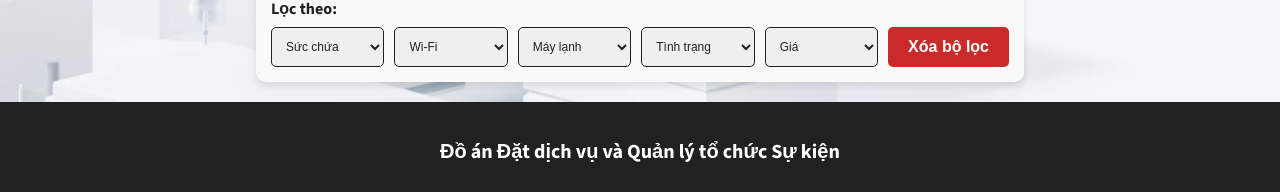
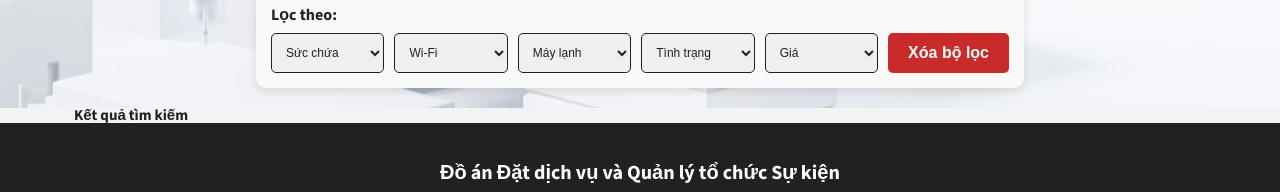
Before and after one commit to TruongDang23/Project_CNPM_Moi, a React (Vite) app: page /list-hall in a window 1280 px wide. Shown: the part 193-385 px from the top of the page. Built offline with nearby package versions, Linux system fonts and the light colour scheme.

Commit message:
Update Header and FilterSearch components

```diff
--- a/src/components/Header.jsx
+++ b/src/components/Header.jsx
@@ -91,7 +91,9 @@ const Navbar = styled.nav`
   justify-content: space-between;
   align-items: center;
   padding: 10px 20px;
-  background-color: #fff;
+  backdrop-filter: blur(10px);
+  ${'' /* background-color: #fff; */}
+  background-color: rgba(255, 255, 255, 0.8);
   border-bottom: 2px solid #f1f3f5;
   box-shadow: 0 2px 4px rgba(9, 8, 18, 0.07);
 
--- a/src/pages/system/listService/Hall/FilterSearch.jsx
+++ b/src/pages/system/listService/Hall/FilterSearch.jsx
@@ -68,7 +68,7 @@ const FilterSearchWrapper = styled.section`
   object-fit: cover;
   padding: 2rem 0;
   h1 {
-    font-size: 2.4rem;
+    font-size: 3rem;
     margin-bottom: 2rem;
     color: var(--primary-color);
     text-align: center;
--- a/src/pages/system/listService/Hall/ListHall.jsx
+++ b/src/pages/system/listService/Hall/ListHall.jsx
@@ -5,6 +5,7 @@ import Sticky from 'react-sticky-el'
 import Header from '../../../../components/Header'
 import Footer from '../../../../components/Footer'
 import FilterSearch from './FilterSearch'
+import ResultSearch from './ResultSearch'
 
 function ListHall() {
   return (
@@ -17,7 +18,9 @@ function ListHall() {
       </Sticky>
       <ListHallWrapper>
         <FilterSearch />
-        <ListHallMainWrapper className="container"></ListHallMainWrapper>
+        <ListHallMainWrapper className="container">
+          <ResultSearch />
+        </ListHallMainWrapper>
       </ListHallWrapper>
       <Footer />
     </>
--- a/src/pages/system/listService/Hall/ResultSearch.jsx
+++ b/src/pages/system/listService/Hall/ResultSearch.jsx
@@ -1,7 +1,13 @@
 import styled from 'styled-components'
 
 function ResultSearch() {
-  return <div></div>
+  return (
+    <ResultSearchWrapper>
+      <h2>Kết quả tìm kiếm</h2>
+      <div className="hall-container">
+      </div>
+    </ResultSearchWrapper>
+  )
 }
 
 const ResultSearchWrapper = styled.section``
```
